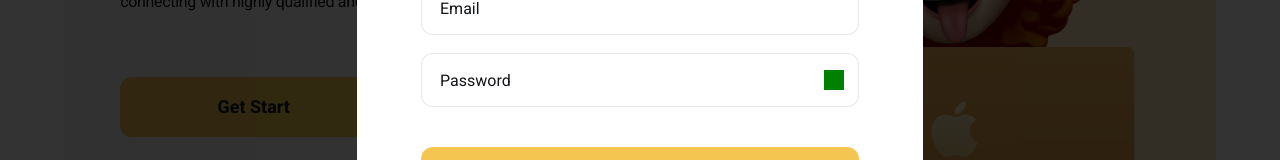
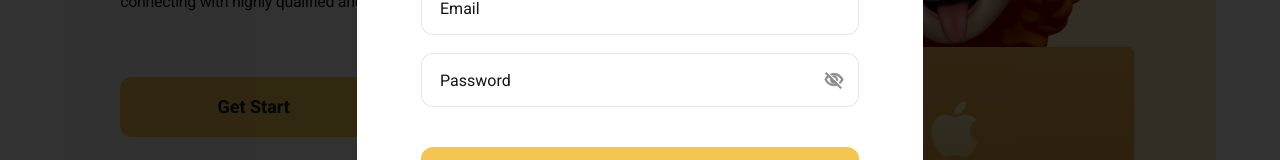
Before and after one commit to Aratskov/english-lingo, a React (Create React App) app: page /english-lingo/register in a window 1280 px wide. Shown: the part 429-589 px from the top of the page. Built offline with nearby package versions, Linux system fonts and the light colour scheme.

Commit message:
add icon on password

```diff
--- a/src/components/AuthForm/AuthForm.jsx
+++ b/src/components/AuthForm/AuthForm.jsx
@@ -1,10 +1,10 @@
-import { useFormik } from "formik";
+import { useFormik } from 'formik';
 import {
   validationSchemaLogin,
   validationSchemaRegister,
-} from "../SchemaValidation/SchemaValidation";
-import { BackdropModal } from "../BackdropModal/BackdropModal";
-import { useNavigate } from "react-router-dom";
+} from '../SchemaValidation/SchemaValidation';
+import { BackdropModal } from '../BackdropModal/BackdropModal';
+import { useNavigate } from 'react-router-dom';
 import {
   Modal,
   CloseButton,
@@ -15,11 +15,12 @@ import {
   Button,
   TextError,
   ToggleBtn,
-} from "./AuthForm.styled";
-import Icon from "../../assets/icons/close.svg";
-import { loginUser, registerUser } from "../../redux/auth/authOperation";
-import { useDispatch } from "react-redux";
-import { useState } from "react";
+} from './AuthForm.styled';
+import Icon from '../../assets/icons/close.svg';
+import { loginUser, registerUser } from '../../redux/auth/authOperation';
+import { useDispatch } from 'react-redux';
+import { useState } from 'react';
+import icons from '../../assets/icons/password.svg';
 
 export const AuthForm = ({ isRegister }) => {
   const navigate = useNavigate();
@@ -28,14 +29,14 @@ export const AuthForm = ({ isRegister }) => {
 
   const formik = useFormik({
     initialValues: {
-      email: "",
-      password: "",
-      userName: "",
+      email: '',
+      password: '',
+      userName: '',
     },
     validationSchema: isRegister
       ? validationSchemaRegister
       : validationSchemaLogin,
-    onSubmit: (values) => {
+    onSubmit: values => {
       isRegister ? dispatch(registerUser(values)) : dispatch(loginUser(values));
     },
   });
@@ -52,11 +53,11 @@ export const AuthForm = ({ isRegister }) => {
             <use href={`${Icon}#icon-close`} />
           </svg>
         </CloseButton>
-        <Title>{isRegister ? "Registration" : "Log In"}</Title>
+        <Title>{isRegister ? 'Registration' : 'Log In'}</Title>
         <SecondText>
           {isRegister
-            ? "Thank you for your interest in our platform! In order to register, we need some information. Please provide us with the following information"
-            : "Welcome back! Please enter your credentials to access your account and continue your search for an teacher."}
+            ? 'Thank you for your interest in our platform! In order to register, we need some information. Please provide us with the following information'
+            : 'Welcome back! Please enter your credentials to access your account and continue your search for an teacher.'}
         </SecondText>
         <form onSubmit={formik.handleSubmit}>
           <Form>
@@ -89,23 +90,31 @@ export const AuthForm = ({ isRegister }) => {
               )}
             </label>
 
-            <label htmlFor="password" style={{ position: "relative" }}>
+            <label htmlFor="password" style={{ position: 'relative' }}>
               <Input
                 id="password"
                 name="password"
-                type={showPassword ? "text" : "password"}
+                type={showPassword ? 'text' : 'password'}
                 onChange={formik.handleChange}
                 value={formik.values.password}
                 placeholder="Password"
               />
-              <ToggleBtn onClick={togglePassword} />
+              {/* <ToggleBtn onClick={togglePassword}>{showPassword ? null : null}</ToggleBtn> */}
+
+              <ToggleBtn onClick={togglePassword}>
+                <use
+                  href={
+                    showPassword ? `${icons}#icon-eye` : `${icons}#icon-antiEye`
+                  }
+                ></use>
+              </ToggleBtn>
 
               {formik.touched.password && formik.errors.password && (
                 <TextError>{formik.errors.password}</TextError>
               )}
             </label>
           </Form>
-          <Button type="submit">{isRegister ? "Sign Up" : "Log In"} </Button>
+          <Button type="submit">{isRegister ? 'Sign Up' : 'Log In'} </Button>
         </form>
       </Modal>
     </BackdropModal>
--- a/src/components/AuthForm/AuthForm.styled.jsx
+++ b/src/components/AuthForm/AuthForm.styled.jsx
@@ -108,7 +108,7 @@ export const TextError = styled.p`
   font-size: 10px;
 `;
 
-export const ToggleBtn = styled.div`
+export const ToggleBtn = styled.svg`
   position: absolute;
   top: 50%;
   right: 15px;
@@ -116,7 +116,10 @@ export const ToggleBtn = styled.div`
   width: 20px;
   height: 20px;
 
-  background-color: green;
+  stroke: currentColor;
+  fill: currentColor;
+
+  opacity: 0.5;
 
   cursor: pointer;
 `;
--- a/src/components/PrioritySelect/PrioritySelect.jsx
+++ b/src/components/PrioritySelect/PrioritySelect.jsx
@@ -15,7 +15,6 @@ export const PrioritySelect = () => {
   const uniqueLanguage = useSelector(selectUniqueLanguage);
 
   const handleFilterChange = (selectedItems) => {
-    console.log(selectedItems[0].value);
     if (selectedItems.length > 0) {
       const selectedMake = selectedItems[0].value;
       dispatch(changeFilterLanguage(selectedMake));
--- a/src/components/SharedLayout/SharedLayout.styled.jsx
+++ b/src/components/SharedLayout/SharedLayout.styled.jsx
@@ -1,5 +1,5 @@
-import styled from "styled-components";
-import { NavLink } from "react-router-dom";
+import styled from 'styled-components';
+import { NavLink } from 'react-router-dom';
 
 export const WrapContainer = styled.div`
   display: flex;
@@ -144,13 +144,11 @@ export const ButtonRegister = styled(NavLink)`
 
   cursor: pointer;
 
-  &:hover{
-  /* background-color: #565657; */
-  background-color: #FFDC86;
-  /* color:#f4c550; */
+  &:hover {
+    background-color: #ffdc86;
   }
 
-   @media screen and (max-width: 1069px) {
+  @media screen and (max-width: 1069px) {
     display: none;
   }
 `;
--- a/src/redux/teachers/teachersSlice.jsx
+++ b/src/redux/teachers/teachersSlice.jsx
@@ -30,7 +30,6 @@ const teachersSlice = createSlice({
         state.favorites.push(payload);
       })
       .addCase(removeFavorites.fulfilled, (state, { payload }) => {
-        console.log(payload);
         state.favorites = state.favorites.filter((el) => el.id !== payload);
       })
       .addCase(logout, (state) => {
--- a/src/servicesApi/servicesApi.jsx
+++ b/src/servicesApi/servicesApi.jsx
@@ -96,14 +96,11 @@ export const getFavoritesAPI = async ({ localId, idToken }) => {
 
 export const removeFavoriteApi = async ({ id, localId, idToken }) => {
   setBaseUrl(baseUrl.DB);
-  console.log(id);
   const { data } = await axios.delete(`/users/${localId}/favorite/${id}.json`, {
     params: {
       auth: idToken,
     },
   });
-
-  console.log("data remove", data);
   return data;
 };
 
```
Also changed, not shown: src/assets/icons/password.svg (added), src/assets/icons/sprite.svg.
